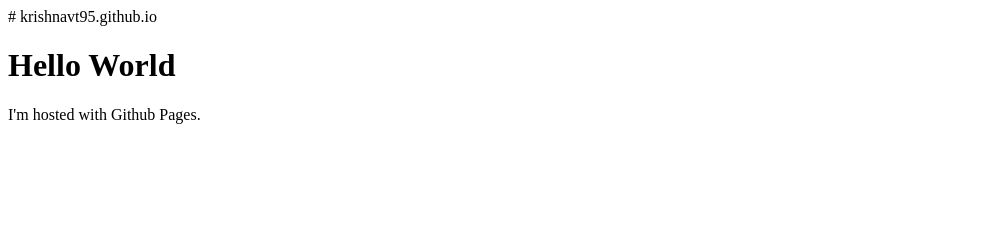
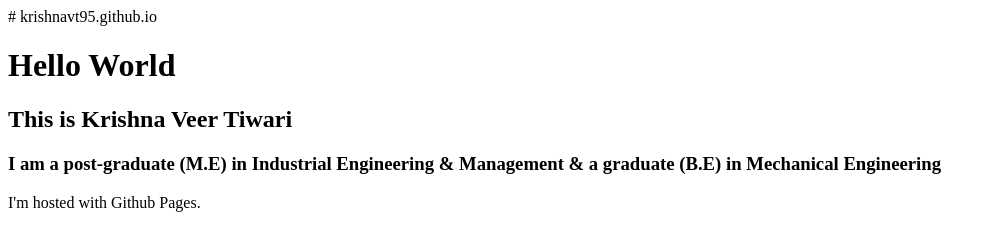
Before and after one commit to krishnavt95/krishnavt95.github.io, a plain HTML site: page index.html in a window 1280 px wide. Shown: the whole page, without its empty margins (0-996 px from the left). Drawn offline with Linux system fonts and the light colour scheme.

Commit message:
Update index.html

```diff
--- a/index.html
+++ b/index.html
@@ -3,6 +3,8 @@
 <html>
 <body>
 <h1>Hello World</h1>
+  <h2> This is Krishna Veer Tiwari </h2>
+  <h3> I am a post-graduate (M.E) in Industrial Engineering & Management & a graduate (B.E) in Mechanical Engineering </h3>
 <p>I'm hosted with Github Pages.</p>
 </body>
 </html>
```
